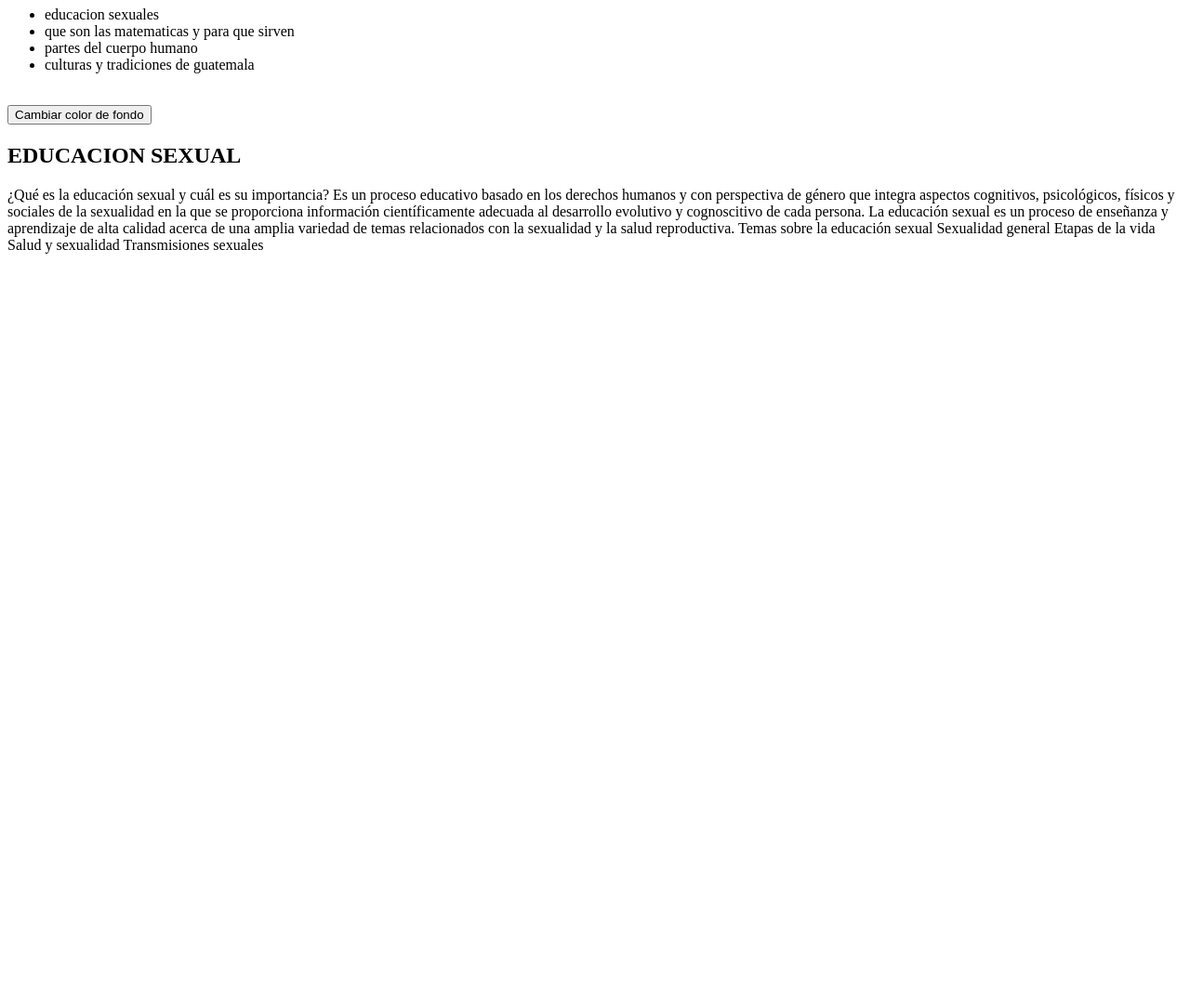
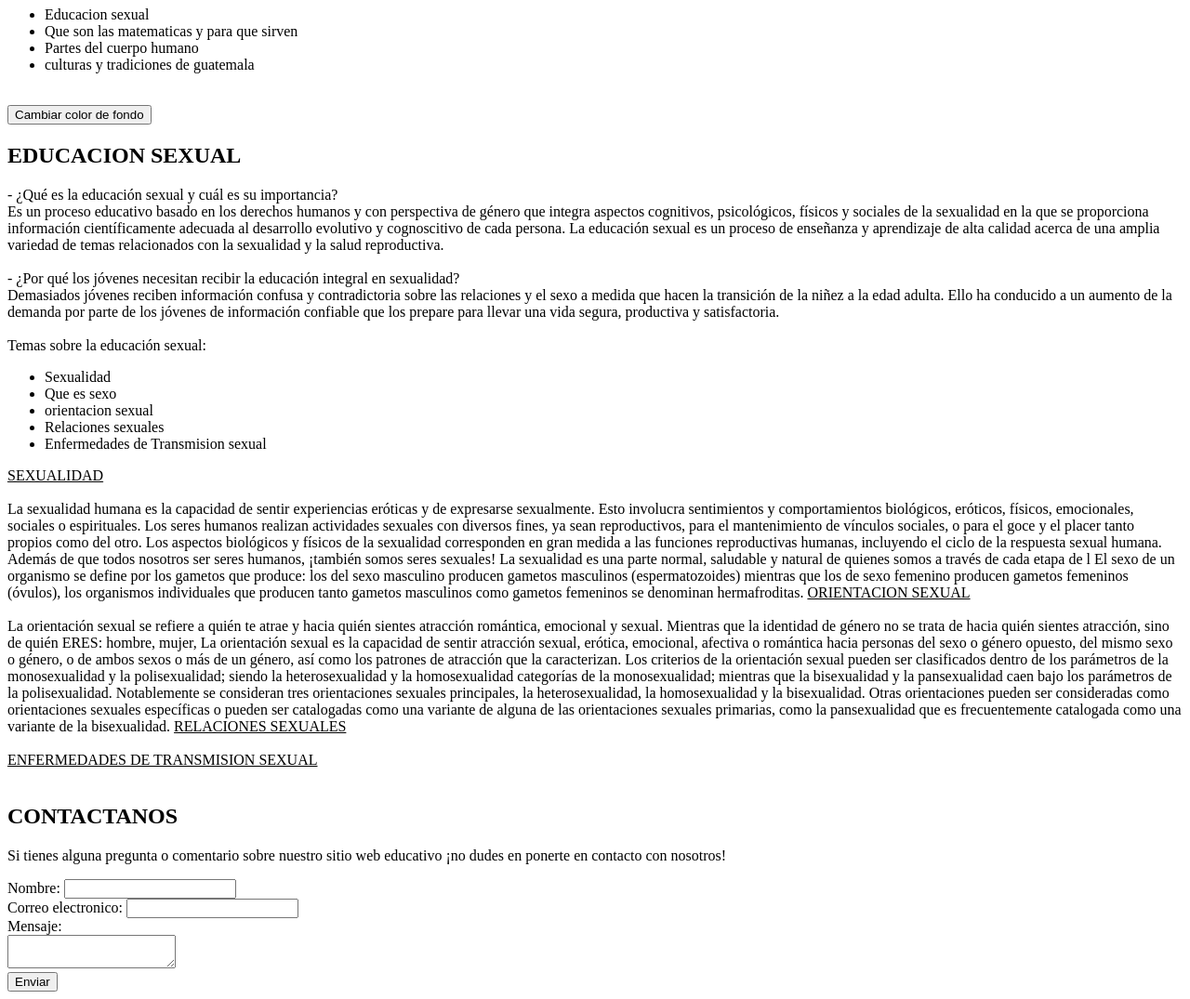
Before and after one commit to Kris-zzo/chetos, a plain HTML site: page index.html in a window 1280 px wide. Shown: the part 73-1148 px from the top of the page at 93% size. Before the commit the page ends 800 px from the top, so only its background shows below. Drawn offline with Linux system fonts and the light colour scheme.

Commit message:
se agrego un formulario

```diff
--- a/index.html
+++ b/index.html
@@ -10,13 +10,13 @@
 
 
     <div>
-         <h1> Chetitos </h1>
+         <h1> ESCUELA DOÑA KRIS </h1>
          <nav>
            <ul>
 
-               <li> educacion sexuales  </li>
-               <li> que son las matematicas y para que sirven  </li>
-               <li> partes del cuerpo humano </li>
+               <li> Educacion sexual  </li>
+               <li> Que son las matematicas y para que sirven  </li>
+               <li> Partes del cuerpo humano </li>
                <li> culturas y tradiciones de guatemala </li>
 
            </ul>
@@ -30,20 +30,91 @@
 
         <h2> EDUCACION SEXUAL  </h2>
 
-        <p>  </p>
-        ¿Qué es la educación sexual y cuál es su importancia?
+
+        - ¿Qué es la educación sexual y cuál es su importancia? <br>
         Es un proceso educativo basado en los derechos humanos y con perspectiva de género que integra aspectos cognitivos, psicológicos, físicos y sociales de la sexualidad en la que se proporciona información científicamente adecuada al desarrollo evolutivo y cognoscitivo de cada persona.
-        La educación sexual es un proceso de enseñanza y aprendizaje de alta calidad acerca de una amplia variedad de temas relacionados con la sexualidad y la salud reproductiva.
+        La educación sexual es un proceso de enseñanza y aprendizaje de alta calidad acerca de una amplia variedad de temas relacionados con la sexualidad y la salud reproductiva. <br><br>
 
-        Temas sobre la educación sexual
-        Sexualidad general
-        Etapas de la vida
-        Salud y sexualidad
-        Transmisiones sexuales
+        - ¿Por qué los jóvenes necesitan recibir la educación integral en sexualidad? <br>
+        Demasiados jóvenes reciben información confusa y contradictoria sobre las relaciones y el sexo a medida que hacen la transición de la niñez a la edad adulta.
+        Ello ha conducido a un aumento de la demanda por parte de los jóvenes de información confiable que los prepare para llevar una vida segura, productiva y satisfactoria. <br><br>
+
+        Temas sobre la educación sexual: <br>
+
+        <ul>
+
+            <li> Sexualidad </li>
+            <li> Que es sexo </li>
+            <li> orientacion sexual </li>
+            <li> Relaciones sexuales </li>
+            <li> Enfermedades de Transmision sexual </li>
+
+        </ul>
+
+
+       <U> SEXUALIDAD </U><br><br>
+
+        La sexualidad humana es la capacidad de sentir experiencias eróticas y de expresarse sexualmente. Esto involucra sentimientos y comportamientos biológicos, eróticos, físicos, emocionales, sociales o espirituales.
+        Los seres humanos realizan actividades sexuales con diversos fines, ya sean reproductivos, para el mantenimiento de vínculos sociales, o para el goce y el placer tanto propios como del otro. Los aspectos biológicos
+        y físicos de la sexualidad corresponden en gran medida a las funciones reproductivas humanas, incluyendo el ciclo de la respuesta sexual humana. <br>
+
+        Además de que todos nosotros ser seres humanos, ¡también somos seres sexuales! La sexualidad es una parte normal, saludable
+        y natural de quienes somos a través de cada etapa de l El sexo de un organismo se define por los gametos que produce: los del sexo masculino producen gametos masculinos (espermatozoides) mientras que los de sexo femenino producen gametos femeninos (óvulos),
+                                                                                                                                                                                                    los organismos individuales que producen tanto gametos masculinos como gametos femeninos se denominan hermafroditas.
+
+
+
+        <u> ORIENTACION SEXUAL </u><br><br>
+
+        La orientación sexual se refiere a quién te atrae y hacia quién sientes atracción romántica, emocional y sexual. Mientras que la identidad de género no se trata de hacia quién sientes atracción, sino de quién ERES: hombre, mujer,
+        La orientación sexual es la capacidad de sentir atracción sexual, erótica, emocional, afectiva o romántica hacia personas del sexo o género opuesto, del mismo sexo o género, o de ambos sexos o más de un género, así como los patrones de atracción que la caracterizan.
+        Los criterios de la orientación sexual pueden ser clasificados dentro de los parámetros de la monosexualidad y la polisexualidad; siendo la heterosexualidad y la homosexualidad categorías de la monosexualidad; mientras que la bisexualidad y
+        la pansexualidad caen bajo los parámetros de la polisexualidad. Notablemente se consideran tres orientaciones sexuales principales, la heterosexualidad, la homosexualidad y la bisexualidad. Otras orientaciones pueden ser consideradas como orientaciones sexuales específicas
+        o pueden ser catalogadas como una variante de alguna de las orientaciones sexuales primarias, como la pansexualidad que es frecuentemente catalogada como una variante de la bisexualidad.
+
+
+
+
+        <u> RELACIONES SEXUALES </u><br><br>
+
+
+
+
+
+
+
+        <u> ENFERMEDADES DE TRANSMISION SEXUAL </u><br><br>
+
+
 
     </div>
 
 
 
+
+
+
+<h2> CONTACTANOS </h2>
+<P> Si tienes alguna pregunta o comentario sobre nuestro sitio web educativo ¡no dudes en ponerte en contacto con nosotros!</P>
+
+<form action="post">
+    <label >Nombre:</label>
+    <input type="text" required><br>
+    <label >Correo electronico:</label>
+    <input type="email" required><br>
+    <label >Mensaje:</label><br>
+    <textarea required></textarea><br>
+    <input type="submit" value="Enviar">
+</form>
+
+
+
+
+
+
+
+
+
+
 </body>
 </html>
```
